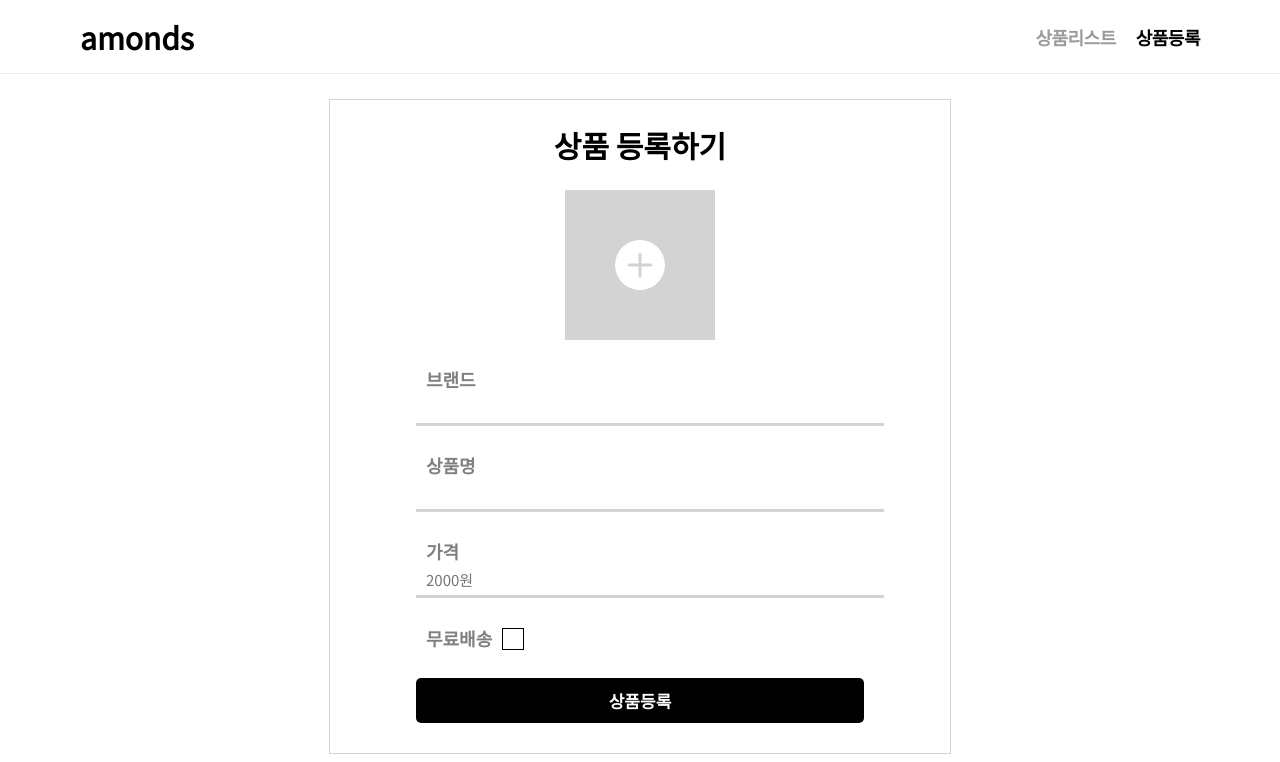
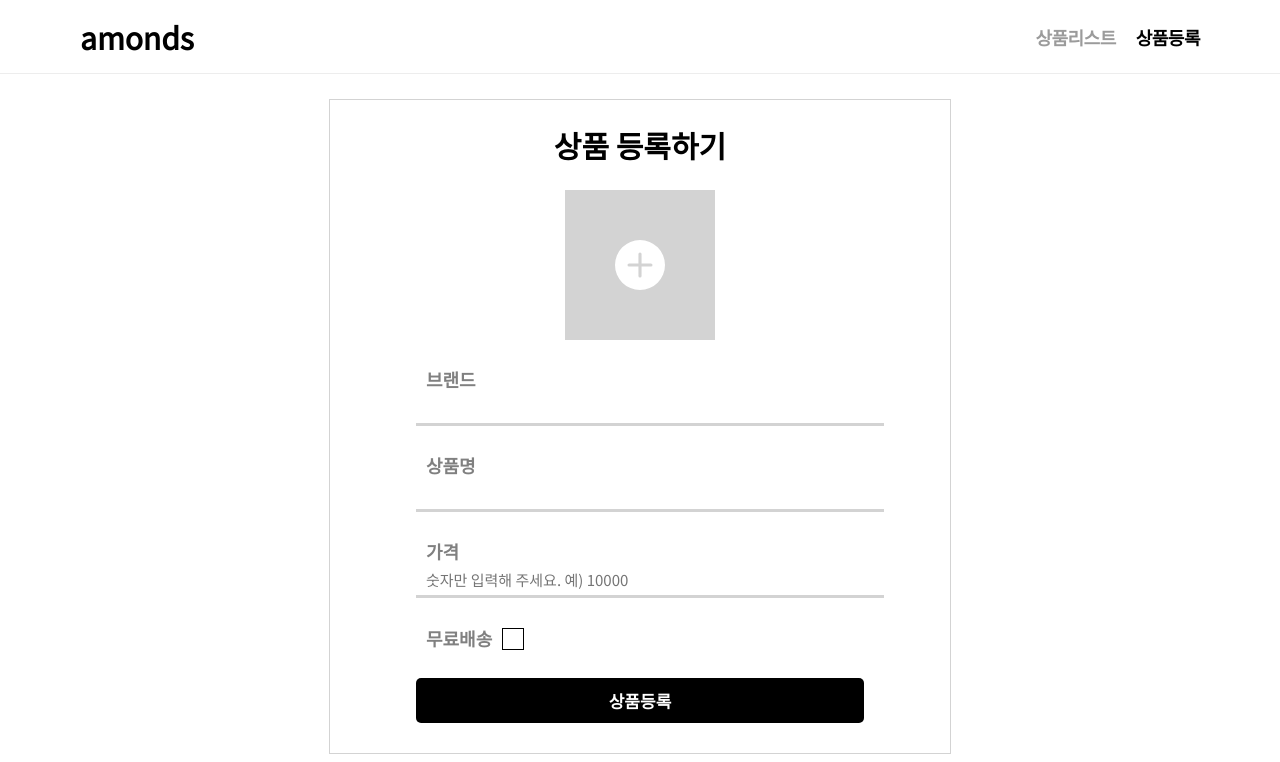
Before and after one commit to JEONGHWANMIN/bejewel, a React (Create React App) app: page /enroll in a window 1280 px wide. Shown: the top 762 px of the page. Built offline with nearby package versions, Linux system fonts and the light colour scheme.

Commit message:
Refactor : printWidth 변경

```diff
--- a/src/components/Enroll/ProductForm.tsx
+++ b/src/components/Enroll/ProductForm.tsx
@@ -1,41 +1,27 @@
-import useForm from "src/hooks/Enroll/useForm";
-import styled from "styled-components";
-import FileUpload from "./FileUpload";
-import LabelCheckBox from "./LabelCheckBox";
-import LabelInput from "./LabelInput";
-import SubmitButton from "./SubmitButton";
+import useForm from 'src/hooks/Enroll/useForm';
+import styled from 'styled-components';
+import FileUpload from './FileUpload';
+import LabelCheckBox from './LabelCheckBox';
+import LabelInput from './LabelInput';
+import SubmitButton from './SubmitButton';
 
 function ProductForm() {
-  const { form, error, handleChange, handleSubmit, handleFileChange } =
-    useForm();
+  const { form, error, handleChange, handleSubmit, handleFileChange } = useForm();
 
   return (
     <Form onSubmit={handleSubmit}>
       <FileUpload url={form.url} handleFileChange={handleFileChange} />
+      <LabelInput name="brand" label={'브랜드'} onChange={handleChange} value={form.brand} />
+      <LabelInput name="name" label={'상품명'} onChange={handleChange} value={form.name} />
       <LabelInput
-        name="brand"
-        label={"브랜드"}
-        onChange={handleChange}
-        value={form.brand}
-      />
-      <LabelInput
-        name="name"
-        label={"상품명"}
-        onChange={handleChange}
-        value={form.name}
-      />
-      <LabelInput
+        type={'number'}
         name="price"
-        label={"가격"}
+        label={'가격'}
         onChange={handleChange}
         value={form.price}
-        placeholder={"2000원"}
+        placeholder={'숫자만 입력해 주세요. 예) 10000'}
       />
-      <LabelCheckBox
-        name="freeDelivery"
-        onChange={handleChange}
-        checked={form.freeDelivery}
-      />
+      <LabelCheckBox name="freeDelivery" onChange={handleChange} checked={form.freeDelivery} />
       <SubmitButton title="상품등록" />
       {error && <Error>모든 항목을 입력해주세요.</Error>}
     </Form>
```
